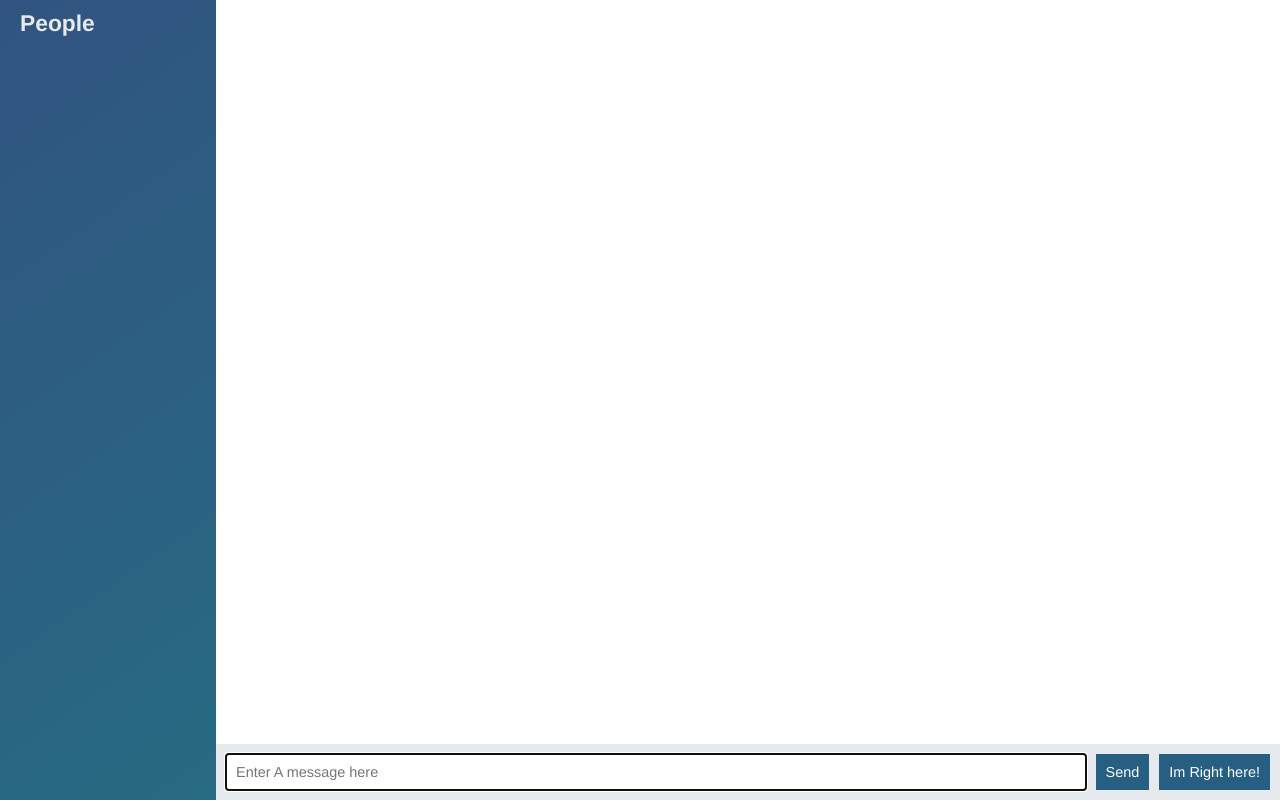
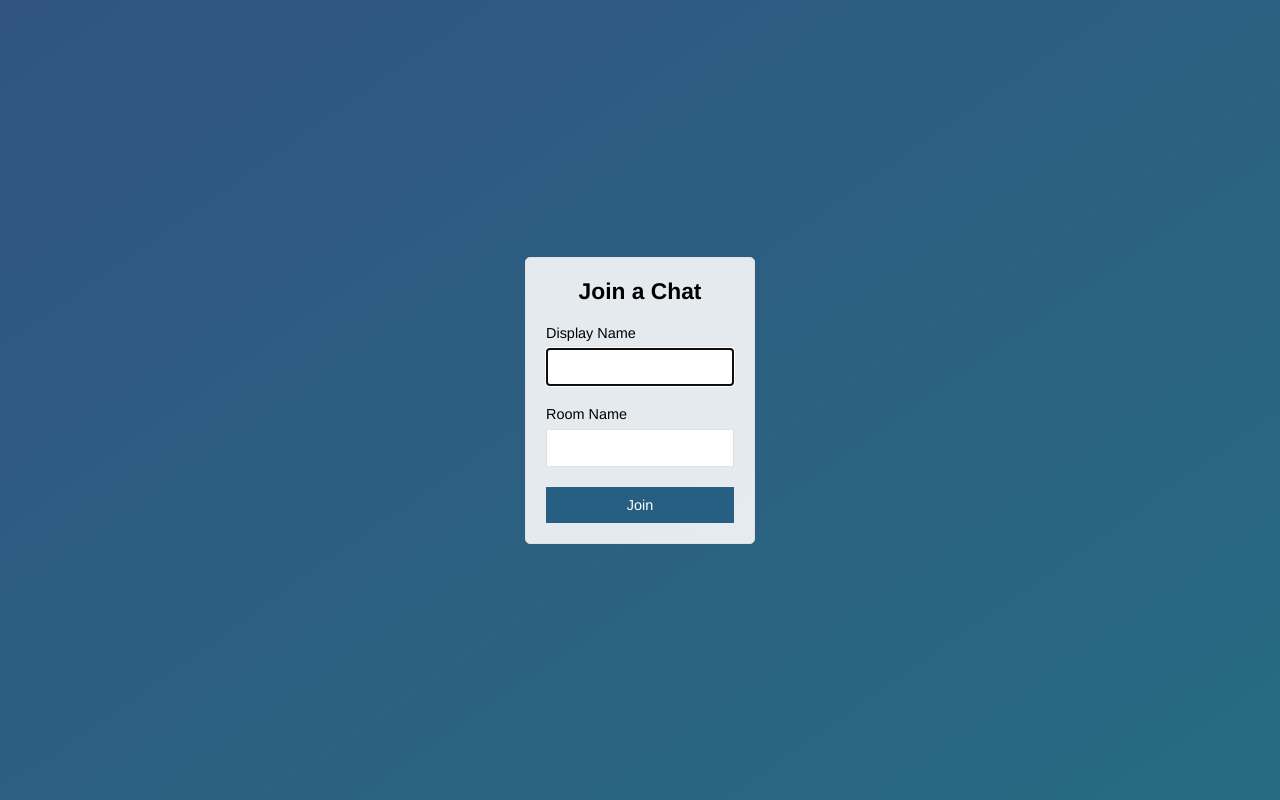
Before and after one commit to CollinPCavallo/chat-app, a website: page public/index.html in a window 1280 px wide. Drawn offline with nearby package versions, Linux system fonts and the light colour scheme; no server answers.

Commit message:
Added join page that submits to chat.html

```diff
--- a/public/index.html
+++ b/public/index.html
@@ -3,64 +3,32 @@
 
 <head>
     <meta charset="utf-8" />
-    <title>Page Title</title>
-    <meta name="viewport" content="width=device-width, initial-scale=1">
+    <title>Join | ChatApp</title>
+    <meta name="viewport" content="width=device-width, initial-scale=1 user-scaleable=no">
     <link rel="stylesheet" href="/css/styles.min.css">
+
 </head>
 
-<body class="chat">
-
-    <div class="chat__sidebar">
-        <h3>People</h3>
-        <div id="users"></div>
+<body class="centered-form">
+    <div class="centered-form__form">
+        <form action="/chat.html">
+            <div class="form-field">
+                <h3>Join a Chat</h3>
+            </div>
+            <div class="form-field">
+                <label>Display Name</label>
+                <input type="text" name="name" autofocus>
+            </div>
+            <div class="form-field">
+                <label>Room Name</label>
+                <input type="text" name="room">
+            </div>
+            <div class="form-field">
+                <button>Join</button>
+            </div>
+        </form>
     </div>
 
-    <div class="chat__main">
-
-        <ol id="messages" class="chat__messages"></ol>
-
-        <div class="chat__footer">
-            <form id="message-form">
-                <input name="message" type="text" placeholder="Enter A message here" autofocus autocomplete="off">
-
-                <button>Send</button>
-
-            </form>
-            <button id="send-location">Im Right here!</button>
-        </div>
-    </div>
-
-    <script id="message-template" type="text/template">
-        <li class="message">
-            <div class="message__title">
-                <h4>{{from}}</h4>
-                <span>{{createdAt}}</span>
-            </div>
-            <div class="message__body">
-                <p>{{text}}</p>
-            </div>
-
-        </li>
-    </script>
-    <script id="location-message-template" type="text/template">
-        <li class="message">
-            <div class="message__title">
-                <h4>{{from}}</h4>
-                <span>{{createdAt}}:</span>
-            </div>
-            <div class="message__body">
-                <a href="{{url}}" target="_blank">My Current Location</a>
-            </div>
-
-        </li>
-    </script>
-
-
-    <script src="/socket.io/socket.io.js"></script>
-    <script src="/js/libs/jquery-3.2.1.min.js"></script>
-    <script src="/js/libs/moment.js"></script>
-    <script src="/js/libs/mustache.js"></script>
-    <script src="/js/index.js"></script>
 </body>
 
 </html>
```
Also changed, not shown: public/chat.html (added, +66 -0 lines), public/js/chat.js (renamed from public/js/index.js).
